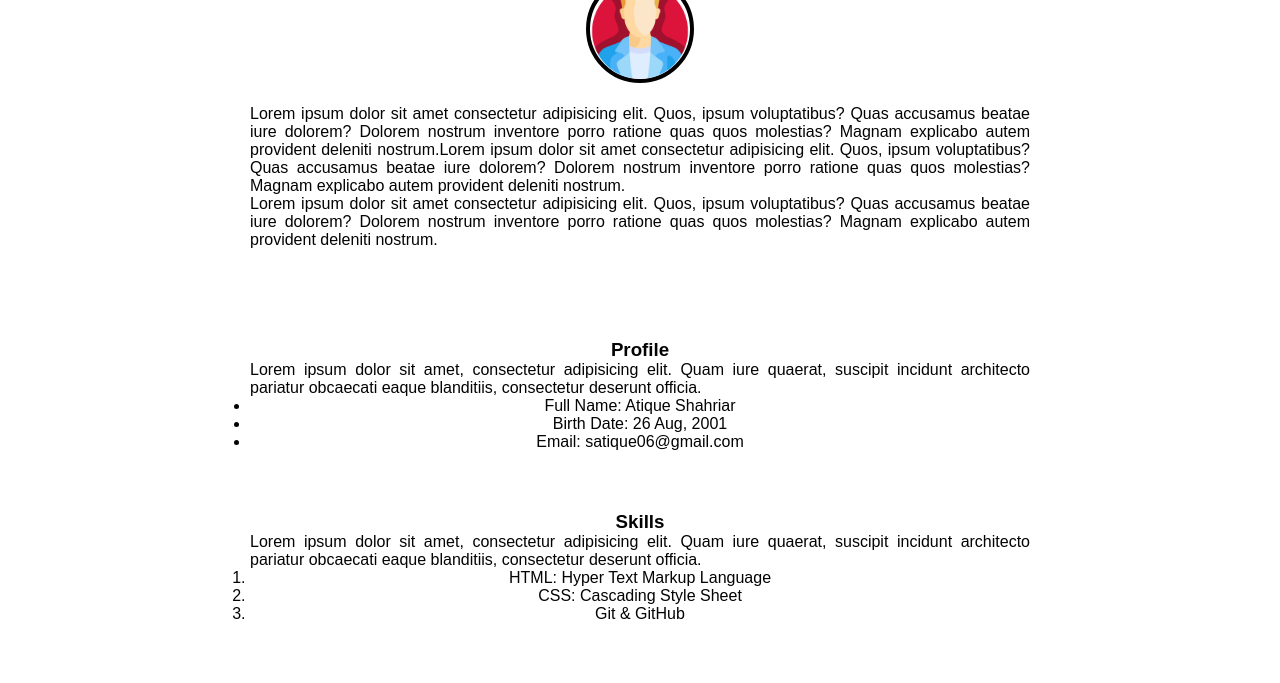
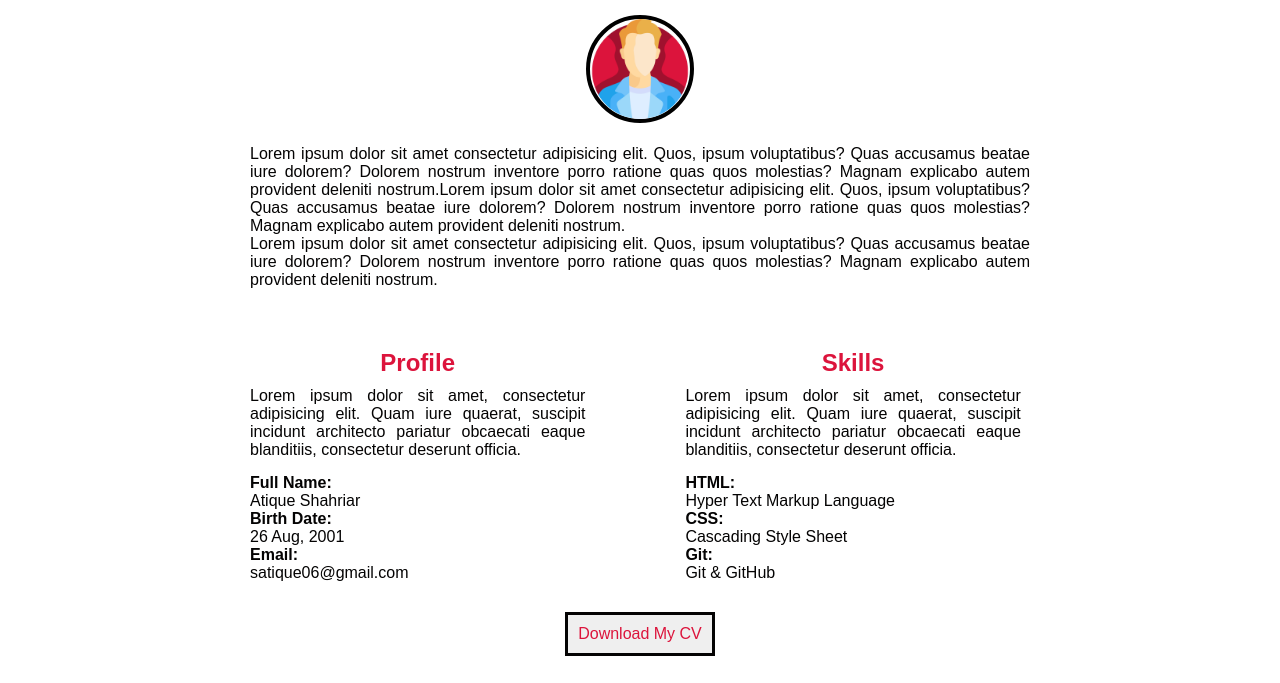
Before and after one commit to atique-shahriar/Practice, a plain HTML site: page index.html in a window 1280 px wide. Shown: the part 542-1225 px from the top of the page. After the commit the page ends 1198 px from the top, so only its background shows below. Drawn offline with Linux system fonts and the light colour scheme.

Commit message:
Complete about section

```diff
--- a/index.html
+++ b/index.html
@@ -31,30 +31,42 @@
         <div>
             <img src="images/man.png" alt="" width="100px">
             <br><br>
-            <p>Lorem ipsum dolor sit amet consectetur adipisicing elit. Quos, ipsum voluptatibus? Quas accusamus beatae iure dolorem? Dolorem nostrum inventore porro ratione quas quos molestias? Magnam explicabo autem provident deleniti nostrum.Lorem ipsum dolor sit amet consectetur adipisicing elit. Quos, ipsum voluptatibus? Quas accusamus beatae iure dolorem? Dolorem nostrum inventore porro ratione quas quos molestias? Magnam explicabo autem provident deleniti nostrum.</p>
-            <p>Lorem ipsum dolor sit amet consectetur adipisicing elit. Quos, ipsum voluptatibus? Quas accusamus beatae iure dolorem? Dolorem nostrum inventore porro ratione quas quos molestias? Magnam explicabo autem provident deleniti nostrum.</p>
+            <p>Lorem ipsum dolor sit amet consectetur adipisicing elit. Quos, ipsum voluptatibus? Quas accusamus beatae
+                iure dolorem? Dolorem nostrum inventore porro ratione quas quos molestias? Magnam explicabo autem
+                provident deleniti nostrum.Lorem ipsum dolor sit amet consectetur adipisicing elit. Quos, ipsum
+                voluptatibus? Quas accusamus beatae iure dolorem? Dolorem nostrum inventore porro ratione quas quos
+                molestias? Magnam explicabo autem provident deleniti nostrum.</p>
+            <p>Lorem ipsum dolor sit amet consectetur adipisicing elit. Quos, ipsum voluptatibus? Quas accusamus beatae
+                iure dolorem? Dolorem nostrum inventore porro ratione quas quos molestias? Magnam explicabo autem
+                provident deleniti nostrum.</p>
         </div>
 
         <div class="profileSkillsContainer">
             <div class="profileContainer">
                 <h3>Profile</h3>
-                <p>Lorem ipsum dolor sit amet, consectetur adipisicing elit. Quam iure quaerat, suscipit incidunt architecto pariatur obcaecati eaque blanditiis, consectetur deserunt officia.</p>
+                <p>Lorem ipsum dolor sit amet, consectetur adipisicing elit. Quam iure quaerat, suscipit incidunt
+                    architecto pariatur obcaecati eaque blanditiis, consectetur deserunt officia.</p>
                 <ul>
-                    <li>Full Name: Atique Shahriar</li>
-                    <li>Birth Date: 26 Aug, 2001</li>
-                    <li>Email: satique06@gmail.com</li>
+                    <li>Full Name:</li>Atique Shahriar
+                    <li>Birth Date:</li>26 Aug, 2001
+                    <li>Email:</li>satique06@gmail.com
                 </ul>
             </div>
             <div class="skillsContainer">
                 <h3>Skills</h3>
-                <p>Lorem ipsum dolor sit amet, consectetur adipisicing elit. Quam iure quaerat, suscipit incidunt architecto pariatur obcaecati eaque blanditiis, consectetur deserunt officia.</p>
+                <p>Lorem ipsum dolor sit amet, consectetur adipisicing elit. Quam iure quaerat, suscipit incidunt
+                    architecto pariatur obcaecati eaque blanditiis, consectetur deserunt officia.</p>
                 <ol>
-                    <li>HTML: Hyper Text Markup Language</li>
-                    <li>CSS: Cascading Style Sheet</li>
-                    <li>Git & GitHub</li>
+                    <li>HTML:</li>Hyper Text Markup Language
+                    <li>CSS:</li>Cascading Style Sheet
+                    <li>Git:</li>Git & GitHub
                 </ol>
             </div>
         </div>
+        <div>
+            <button>Download My CV</button>
+        </div>
+
     </div>
 
 </body>
--- a/style.css
+++ b/style.css
@@ -1,38 +1,41 @@
-*{
+* {
     margin: 0px;
-    padding:0px;
+    padding: 0px;
     font-family: Arial, Helvetica, sans-serif;
 }
 
-.headerCss{
+.headerCss {
     background-color: #040303;
     height: 50px;
-    padding-top:20px;
+    padding-top: 20px;
 }
-.headerCss div{
-    margin:0 auto;
+
+.headerCss div {
+    margin: 0 auto;
     width: 335px;
 }
-.headerCss button{
+
+.headerCss button {
     height: 30px;
-    width:80px;
+    width: 80px;
     border: none;
     border-radius: 10px;
     background-color: #040303;
-    color:white;
+    color: white;
     font-size: 16px;
 }
 
 
-.firstContainer{
+.firstContainer {
     padding-top: 100px;
     padding-bottom: 100px;
     background-color: #191919;
     color: white;
-    text-align: center;line-height: 40px;
+    text-align: center;
+    line-height: 40px;
 }
 
-.firstContainer button{
+.firstContainer button {
     background-color: #191919;
     color: #dc143c;
     border: 2px solid #040303;
@@ -42,28 +45,63 @@
 
 
 
-.aboutContainer{
+.aboutContainer {
     text-align: center;
     color: crimson;
-    padding-top: 20px;
+    padding-top: 60px;
 }
-.aboutContainer div{
-    padding:30px 0px;
+
+.aboutContainer div {
+    padding-top: 30px;
     width: 780px;
     margin: 0px auto;
     color: #040303;
 }
 
-.aboutContainer div img{
+.aboutContainer div img {
     border: 4px solid black;
     border-radius: 50%;
 }
 
-.aboutContainer p{
+.aboutContainer p {
     text-align: justify;
     font-size: 16px;
 }
 
-.aboutContainer{
+.profileSkillsContainer div {
+    text-align: left;
+    width: 43%;
+    float: left;
+}
 
+.profileSkillsContainer ol,
+.profileSkillsContainer ul {
+    list-style: none;
 }
+
+.profileSkillsContainer li {
+    font-weight: 700;
+}
+
+.profileSkillsContainer .skillsContainer {
+    margin-left: 100px;
+}
+
+.profileSkillsContainer h3 {
+    color: #dc143c;
+    text-align: center;
+    padding-bottom: 10px;
+    font-size: 24px;
+}
+
+.profileSkillsContainer p {
+    padding-bottom: 15px;
+}
+
+.aboutContainer button {
+    margin-top: 30px;
+    color: #dc143c;
+    border: 3px solid #040303;
+    padding: 10px;
+    font-size: 16px;
+}
```
